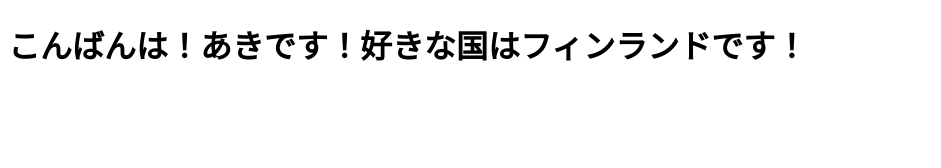
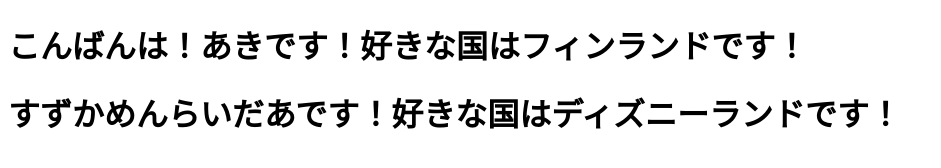
Before and after one commit to Aki-Miyazaki/koza_yoru, a plain HTML site: page index.html in a window 1280 px wide. Shown: the whole page, without its empty margins (0-941 px from the left). Drawn offline with Linux system fonts and the light colour scheme.

Commit message:
suzu_introduce
自己紹介書いた

```diff
--- a/index.html
+++ b/index.html
@@ -14,6 +14,7 @@
 
     <h1>こんばんは！あきです！好きな国はフィンランドです！</h1>
     <!-- この下に書いてく -->
+    <h1>すずかめんらいだあです！好きな国はディズニーランドです！</h1>
 
 </body>
 </html>
```
